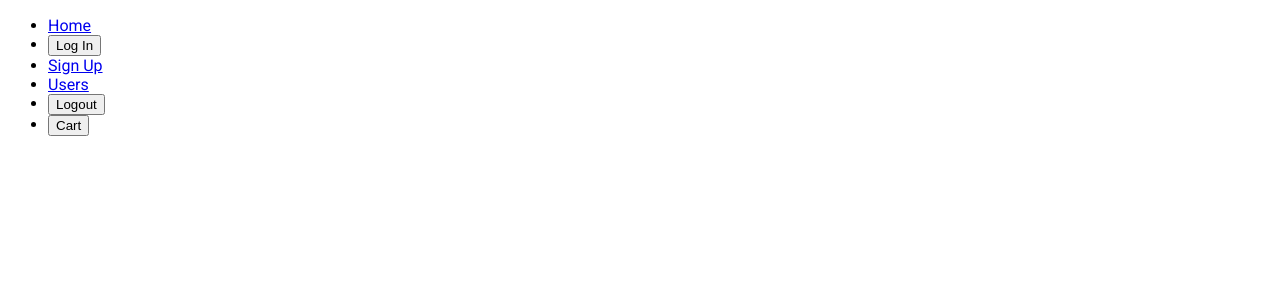
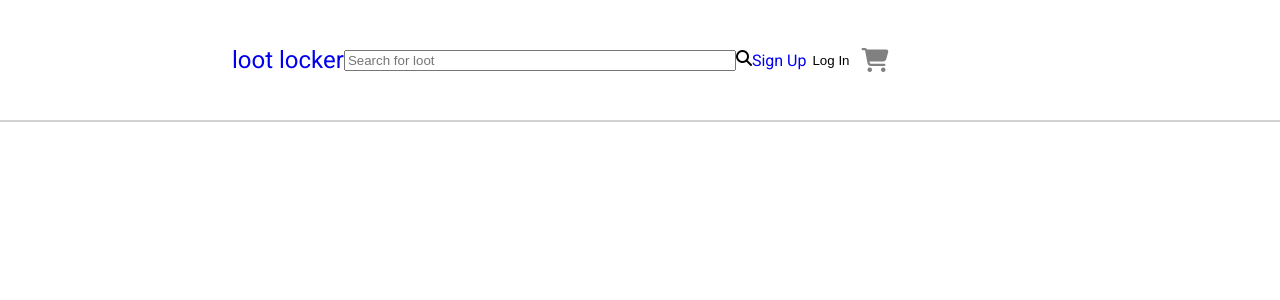
Before and after one commit to justinrusso/loot-locker, a React (Create React App) app in the folder react-app/: page /login in a window 1280 px wide. Shown: the top 300 px of the page. Built offline with nearby package versions, Linux system fonts and the light colour scheme; no server answers.

Commit message:
did some initial styling for navbar, fixed some changes in the previous commit as recommended by Justin

```diff
--- a/react-app/src/components/NavBar.js
+++ b/react-app/src/components/NavBar.js
@@ -2,50 +2,84 @@
 import React from 'react';
 import { useSelector } from "react-redux";
 import { NavLink } from 'react-router-dom';
+import styled from "styled-components"
 
 import CartButton from './cart/CartButton';
-import ProfileButton from './profile/ProfileButton.js'
-import LogoutButton from './auth/LogoutButton';
+import ProfileButton from './profile/ProfileButton'
 import LoginFormModal from './auth/LoginFormModal';
+
+const StyledNavElement = styled.nav`
+  display: flex;
+  height: 15vh;
+  padding-left: 15%;
+  padding-right: 15%;
+  align-items: center;
+  border-bottom: 2px solid lightgrey;
+
+  li {
+    list-style: none;
+    padding: none;
+  }
+
+  a {
+    text-decoration: none;
+  }
+
+  #nav-ul {
+    display flex;
+    flex-direction: row;
+    // justify-content: center;
+    align-items: center;
+  }
+
+  .nav-li {
+    display: flex;
+  }
+
+  #logo {
+    font-size: x-large;
+    justify-self: center;
+  }
+
+  #search-input {
+    width: 30vw
+  }
+
+
+
+`
 
 const NavBar = () => {
   let user = useSelector(state => state.session.user)
 
   return (
-    <nav>
-      <ul>
-        <li>
+    <StyledNavElement>
+      <ul id="nav-ul">
+        <li className="nav-li">
           <NavLink to='/' exact={true} activeClassName='active'>
-            Home
+            <span id="logo">loot locker</span>
           </NavLink>
         </li>
-        <li>
-          {/* <NavLink to='/login' exact={true} activeClassName='active'>
-            Login
-          </NavLink> */}
-          <LoginFormModal />
+        <li className="nav-li">
+          <form>
+            <input id="search-input" placeholder="Search for loot"></input>
+          </form>
+          <i className="fas fa-search"></i>
         </li>
-        <li>
+        {user && <li className="nav-li">
+          <ProfileButton user={user}/>
+        </li>}
+        {!user && <li className="nav-li">
           <NavLink to='/sign-up' exact={true} activeClassName='active'>
             Sign Up
           </NavLink>
-        </li>
-        <li>
-          <NavLink to='/users' exact={true} activeClassName='active'>
-            Users
-          </NavLink>
-        </li>
-        <li>
-          <LogoutButton />
-        </li>
-        <li>
+          <LoginFormModal />
+        </li>}
+        <li className="nav-li">
           <CartButton />
         </li>
-        {user && <li>
-          <ProfileButton user={user}/>
-        </li>}
       </ul>
-    </nav>
+    </StyledNavElement>
   );
 }
 
--- a/react-app/src/components/cart/CartButton.js
+++ b/react-app/src/components/cart/CartButton.js
@@ -1,14 +1,25 @@
+import styled from "styled-components"
+
 import CartDrawer from "./CartDrawer";
 import { useCart } from "../../context/CartProvider";
+
+const StyledCartDiv = styled.div`
+  #cart-icon {
+    font-size: x-large;
+    color: grey;
+  }
+`
 
 const CartButton = () => {
   const cart = useCart();
 
   return (
-    <>
-      <button onClick={cart.show}>Cart</button>
+    <StyledCartDiv>
+      <button onClick={cart.show}>
+        <i class="fas fa-shopping-cart" id="cart-icon"></i>
+      </button>
       <CartDrawer />
-    </>
+    </StyledCartDiv>
   );
 };
 
--- a/react-app/src/components/profile/ProfileButton.js
+++ b/react-app/src/components/profile/ProfileButton.js
@@ -4,15 +4,11 @@ import { useDispatch } from 'react-redux';
 import { logout } from '../../store/session';
 
 const ProfileDropdownDiv = styled.div`
-      position: relative;
-      width: 4%;
-
       #profile-button {
             background-color:transparent;
             border: none;
             display: flex;
             justify-content:center;
-            width: 100%;
             flex-direction: row;
             border-radius: 35%
       }
@@ -114,7 +110,7 @@ const ProfileButton = ({ user }) => {
             <span>{user.email}</span>
           </li>
           <li className='profile-dropdown-li'>
-            <i class="fas fa-sign-out-alt dropdown-icon"></i>
+            <i className="fas fa-sign-out-alt dropdown-icon"></i>
             <span onClick={handleLogout}>Sign out</span>
           </li>
         </ul>
--- a/react-app/src/theme/GlobalStyle.js
+++ b/react-app/src/theme/GlobalStyle.js
@@ -2,7 +2,19 @@ import { createGlobalStyle } from "styled-components";
 
 const GlobalStyle = createGlobalStyle`
     body {
+        margin: 0;
         font-family: 'Roboto', sans-serif;
+    }
+
+    button {
+        background-color:transparent;
+        border: none;
+        justify-content:center;
+        border-radius: 35%
+    }
+
+    button:hover {
+        background-color:rgb(235, 235, 235);
     }
 `;
 
```
